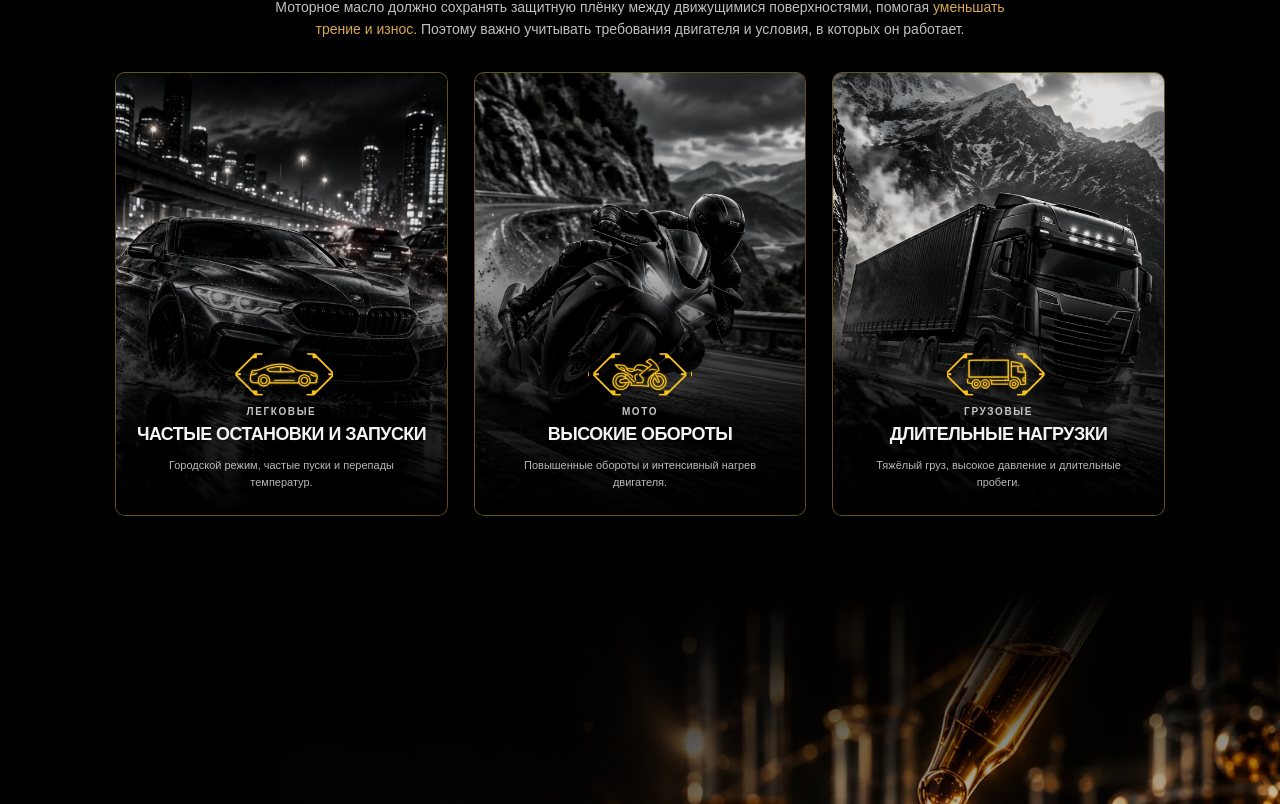
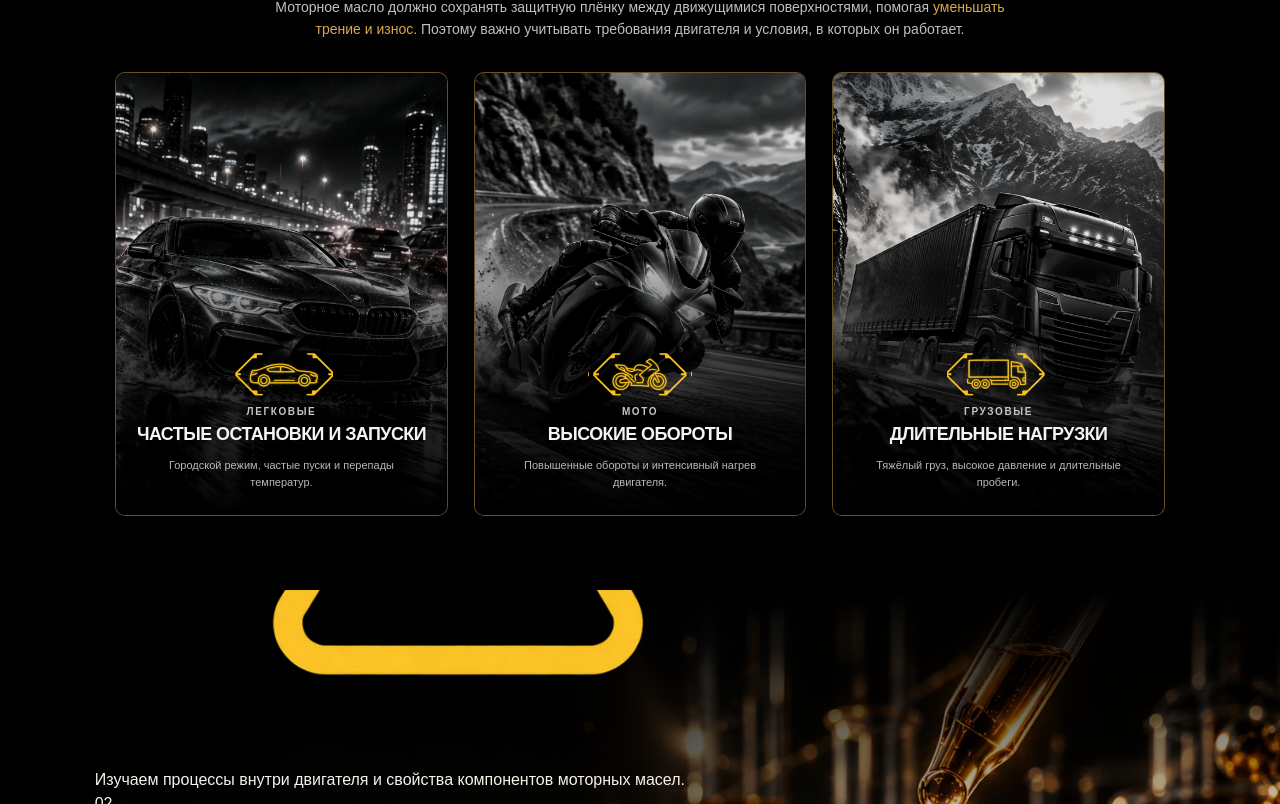
Before and after one commit to HimikoRiver/petrolero-store, a Next.js app: page / in a window 1280 px wide. Shown: the part 1116-1920 px from the top of the page. Built offline with nearby package versions, Linux system fonts and the light colour scheme.

Commit message:
Add three illustrated brand pillars

```diff
--- a/src/features/home/story/BrandStory.tsx
+++ b/src/features/home/story/BrandStory.tsx
@@ -1,6 +1,7 @@
 "use client";
 
 import { useEffect, useRef } from "react";
+import Image from "next/image";
 import "./BrandStory.css";
 import { PARAGRAPHS } from "./copy";
 import AdvantagesSection from "../advantages/AdvantagesSection";
@@ -22,6 +23,11 @@ const LETTERS = PARAGRAPHS.map((paragraph) =>
   })),
 );
 const LETTER_COUNT = indexCounter;
+const FEATURES = [
+  { number: "01", title: "ИССЛЕДОВАНИЯ И РАЗРАБОТКИ", icon: "/home/images/icons/petrolero-flask-icon.webp", description: "Изучаем процессы внутри двигателя и свойства компонентов моторных масел." },
+  { number: "02", title: "СОВРЕМЕННЫЕ ТЕХНОЛОГИИ", icon: "/home/images/icons/petrolero-gear-icon.webp", description: "Используем современные компоненты при разработке масел и присадок." },
+  { number: "03", title: "ЗАЩИТА И НАДЁЖНОСТЬ", icon: "/home/images/icons/petrolero-shield-icon.webp", description: "Помогаем уменьшать трение и износ и поддерживать стабильную работу двигателя." },
+] as const;
 const clamp01 = (value: number) => Math.max(0, Math.min(1, value));
 
 export default function BrandStory({ reducedMotion }: BrandStoryProps) {
@@ -110,6 +116,16 @@ export default function BrandStory({ reducedMotion }: BrandStoryProps) {
                 </p>
               ))}
             </div>
+            <div className="petrolero-story-features">
+              {FEATURES.map((feature) => (
+                <article className="petrolero-story-feature" key={feature.number}>
+                  <span className="petrolero-story-feature-number">{feature.number}</span>
+                  <h3>{feature.title}</h3>
+                  <Image src={feature.icon} alt="" width={724} height={724} className="petrolero-story-feature-icon" />
+                  <p>{feature.description}</p>
+                </article>
+              ))}
+            </div>
           </div>
         </div>
         <AdvantagesSection />
```
